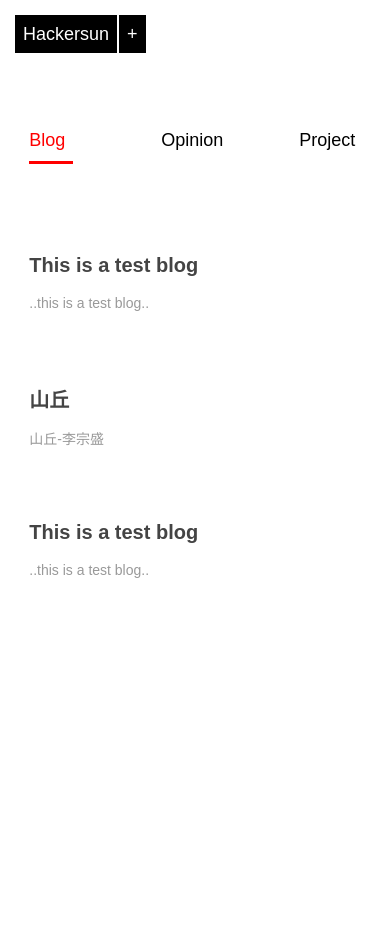
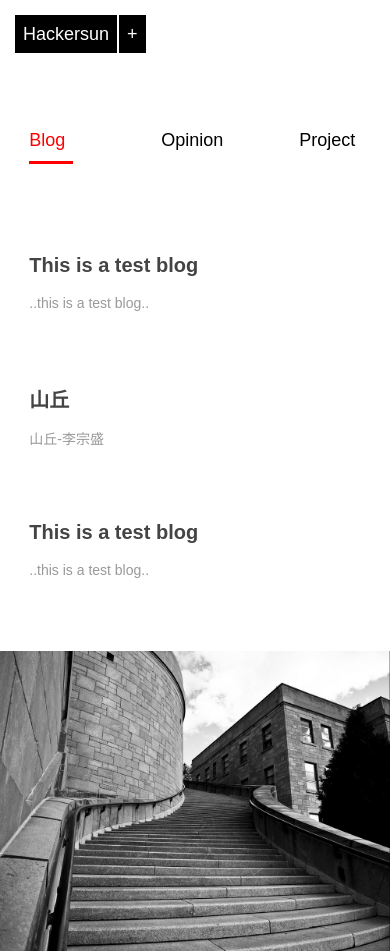
Before and after one commit to hackersun/hackersun.github.io, a Jekyll site: the page built from index.md, in a window 390 px wide. Built offline with Jekyll 4.4.1, drawn with Linux system fonts in a browser that asks for light colours; Markdown is read by kramdown in place of the engine named in the settings; before the commit the page ends 900 px from its top, so only the background shows below that.

Commit message:
Update default.css

```diff
--- a/css/default.css
+++ b/css/default.css
@@ -168,7 +168,7 @@ h3.about {color:#777;margin-top:20px;font-size:22px;margin-bottom:10px}
 
     .blog .aside,
     .project .aside,
-    .opinion .aside {display:none;background-image:none;}
+    .opinion .aside
 }
 
 @media (max-width: 1020px){
```
